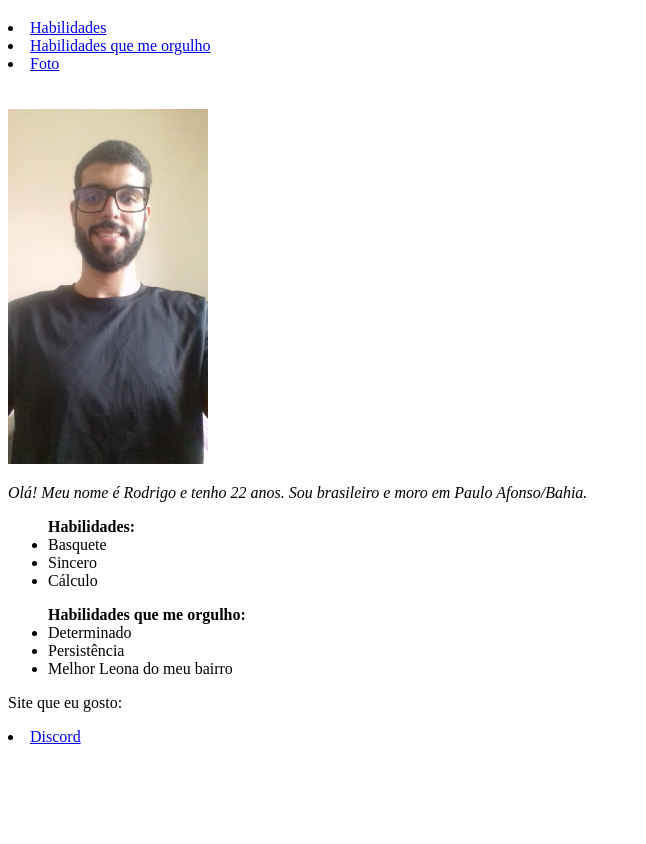
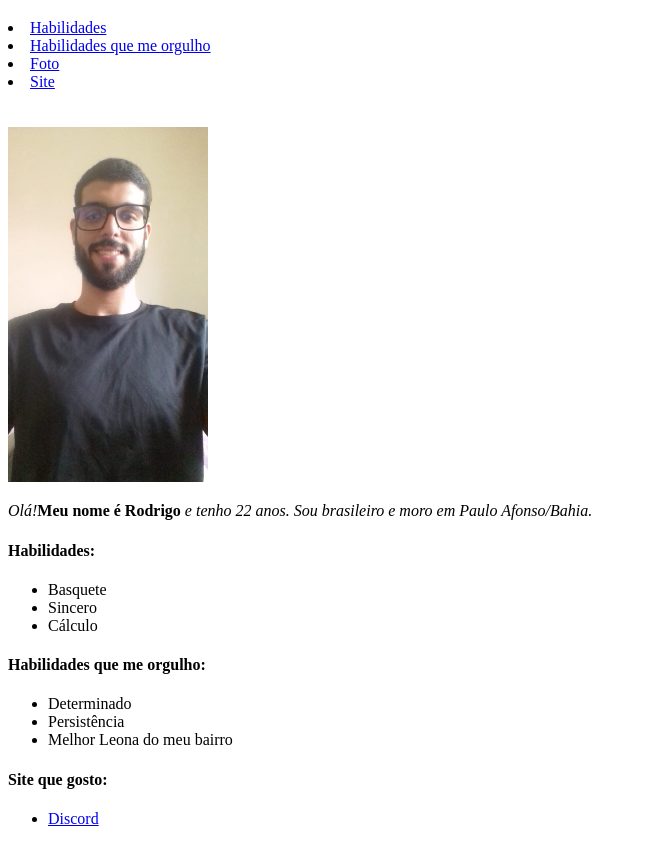
Before and after one commit to Rodrigo-Monteiro-Lima/Rodrigo-Monteiro-Lima.github.io, a plain HTML site: page index.html in a window 1280 px wide. Shown: the part 61-905 px from the top of the page, without its empty margins (0-646 px from the left). Before the commit the page ends 815 px from the top, so only its background shows below. Drawn offline with Linux system fonts and the light colour scheme.

Commit message:
modificação de títulos

```diff
--- a/index.html
+++ b/index.html
@@ -9,19 +9,24 @@
     <li><a href="#habilidades">Habilidades</a></li>
     <li><a href="#habilidadesorgulho">Habilidades que me orgulho</a></li>
     <li><a href="#foto">Foto</a></li>
+    <li><a href="#site">Site</a></li>
     <br><br><img id="foto" src="profile.jpeg" alt="Foto de Rodrigo sorrindo e usando uma blusa preta" width="200px">
-    <p><em>Olá! Meu nome é Rodrigo e tenho 22 anos. Sou brasileiro e moro em Paulo Afonso/Bahia.</em></p>
-    <ul id="habilidades"><strong>Habilidades:</strong>
+    <p><em>Olá!</em><strong>Meu nome é Rodrigo</strong><em> e tenho 22 anos. Sou brasileiro e moro em Paulo Afonso/Bahia.</em></p>
+    <h4 id="habilidades"><strong>Habilidades:</strong></h4>
+    <ul>
         <li>Basquete</li>
         <li>Sincero</li>
         <li>Cálculo</li>
     </ul>
-    <ul id="habilidadesorgulho"><strong>Habilidades que me orgulho:</strong>
+    <h4 id="habilidadesorgulho"><strong>Habilidades que me orgulho:</strong></h4>
+    <ul>
         <li>Determinado</li>
         <li>Persistência</li>
         <li>Melhor Leona do meu bairro</li>
     </ul>
-    <p>Site que eu gosto:</p>
-    <li><a href="https://discord.com/" target="_blank">Discord</a></li>
-  </body>
+    <h4 id="site">Site que gosto:</h4>
+    <ul>
+        <li><a href="https://discord.com/" target="_blank">Discord</a></li>
+    </ul>
+      </body>
 </html>
```
